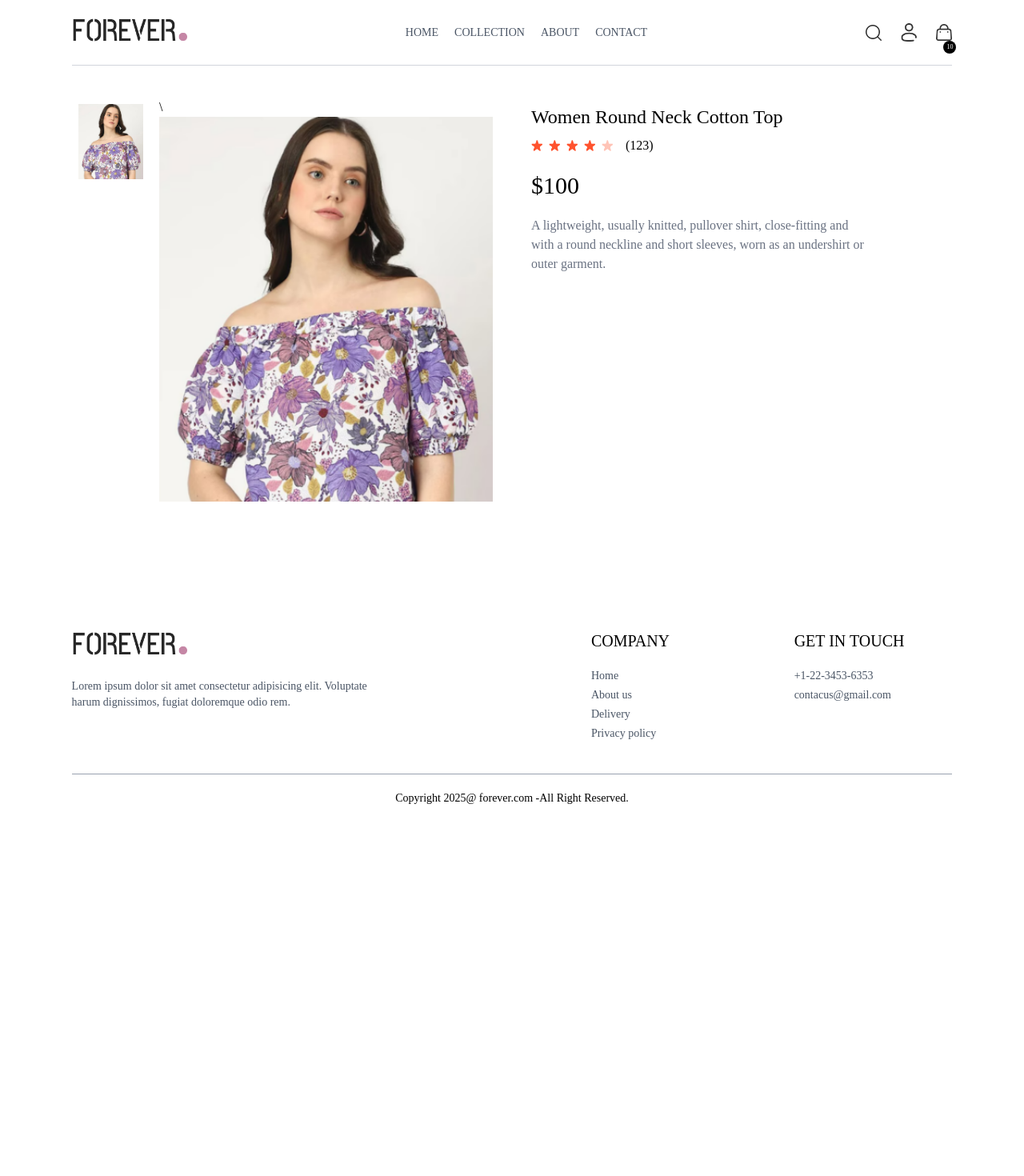
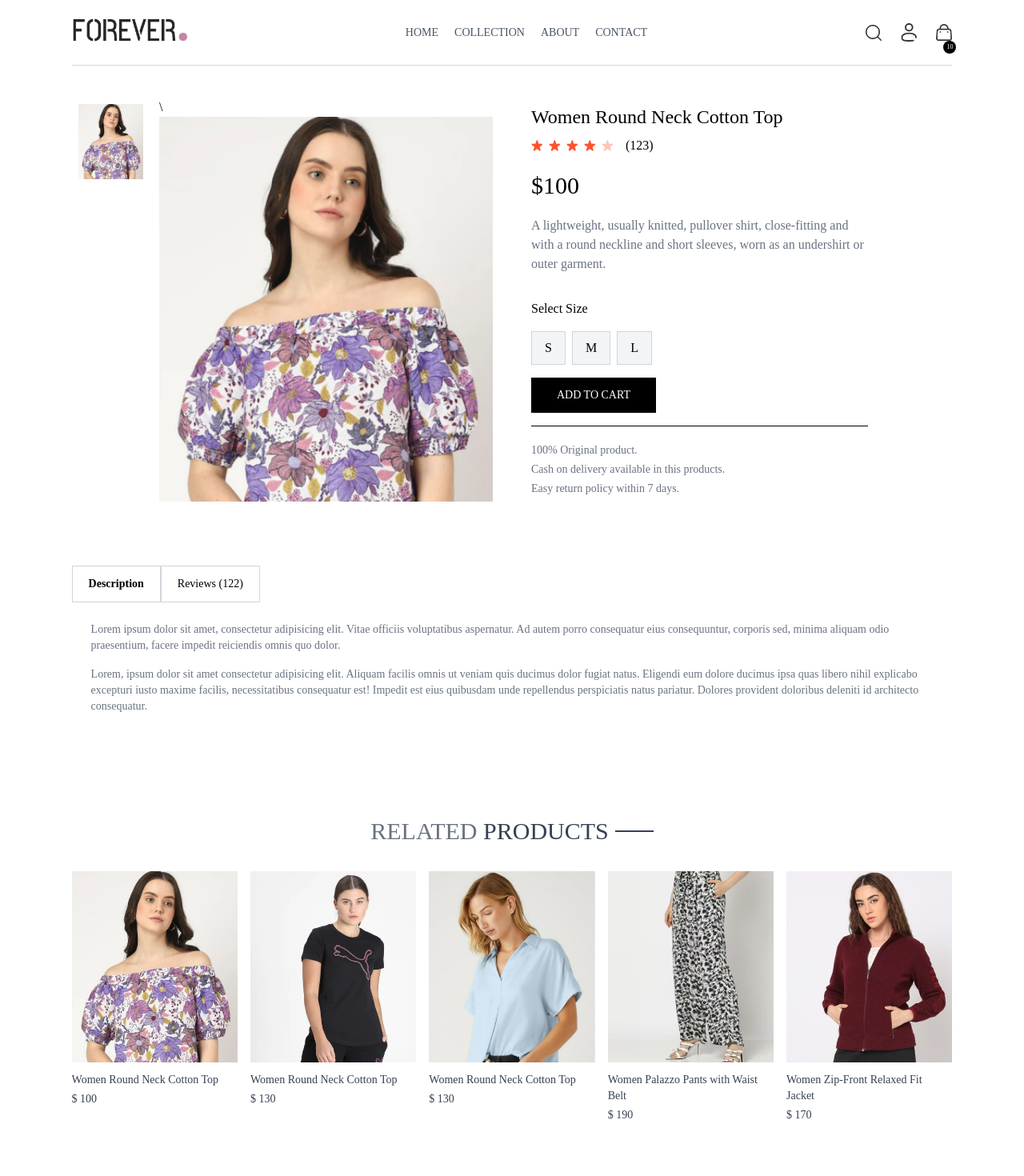
Before and after one commit to Salmaan-faris/Ecommerce_App, a React (Vite) app in the folder frontend/: page /products/aaaaa in a window 1280 px wide. Shown: the top 1470 px of the page at 80% size. Before the commit the page ends 1028 px from the top, so only its background shows below. Built offline with nearby package versions, Linux system fonts and the light colour scheme; a web font is replaced by a local one.

Commit message:
product page completed

```diff
--- /dev/null
+++ b/frontend/src/component/RelatedItems.jsx
@@ -0,0 +1,41 @@
+import React, { useContext, useEffect, useState } from 'react'
+import { Shopcontext } from '../context/ShopContext'
+import Title from './Title';
+import Productitems from './Productitems';
+
+const RelatedItems = ({category,subcategory}) => {
+
+    const {products} = useContext(Shopcontext);
+    const [related,setRelated] = useState([])
+    useEffect(()=>{
+
+        if (products.length > 0) {
+            let productCopy = products.slice()
+
+            productCopy = productCopy.filter((item)=>(category=== item.category))
+            productCopy = productCopy.filter((item)=> subcategory=== item.subcategory)
+
+            setRelated(productCopy.slice(0,5))
+            console.log(productCopy.slice(0,6));
+
+        }
+
+    },[products])
+  return (
+    <div className='mt-24'>
+        <div className='text-center text-3xl py-2'>
+            <Title text1={"RELATED"} text2={"PRODUCTS"} />
+        </div>
+        <div className="grid grid-cols-2 sm:grid-cols-3 md:grid-cols-4 lg:grid-cols-5 gap-4 gap-y-6  ">
+            {
+                related.map((item,index)=>(
+                    <Productitems key={index} id={item._id} name={item.name} image={item.image} price={item.price} />
+                ))
+            }
+        </div>
+
+    </div>
+  )
+}
+
+export default RelatedItems
--- a/frontend/src/pages/Product.jsx
+++ b/frontend/src/pages/Product.jsx
@@ -2,6 +2,7 @@ import React, { useContext, useEffect, useState } from 'react'
 import { useParams } from 'react-router-dom'
 import { Shopcontext } from '../context/ShopContext'
 import { assets } from '../assets/assets'
+import RelatedItems from '../component/RelatedItems'
 
 function Product() {
 
@@ -9,6 +10,7 @@ function Product() {
   const [productData, setProductData] = useState(false)
   const {products,currency}=useContext(Shopcontext)
   const [imageData,setImageData] = useState('')
+  const [size,setSize] = useState('')
 
   const fetchProductData = async ()=>{
      products.map ((item )=> {
@@ -16,8 +18,6 @@ function Product() {
         setProductData(item)
         setImageData(item.image[0])
         console.log(item);
-
-
 
         return null;
 
@@ -60,9 +60,41 @@ function Product() {
            </div>
            <p className="font-medium mt-5 text-3xl">{currency}{productData.price}</p>
            <p className='text-gray-500 mt-5 md:w-4/5 '>{productData.description}</p>
+           <div className="flex gap-4 mt-8 flex-col">
+            <p>Select Size</p>
+            <div className="gap-2 flex">
+              {productData.sizes.map((item,index)=>(
+                <button onClick={()=>(setSize(item))} className={`border py-2 px-4 bg-gray-100 ${item===size ? 'border-black' : 'border-gray-300 '} `} key={index}>{item}</button>
+              ))}
+            </div>
+           </div>
+           <button className="mt-4 py-3 px-8 bg-black text-white text-sm active:bg-gray-700 ">ADD TO CART</button>
+           <hr className='mt-4  sm:w-4/5' />
+           <div className='flex flex-col mt-5 text-sm text-gray-500 gap-1'>
+            <p>100% Original product.</p>
+            <p>Cash on delivery available in this products.</p>
+            <p>Easy return policy within 7 days.</p>
+           </div>
+
+
         </div>
+
       </div>
+      {/* ---------x-----discription and review section--------- */}
+      <div className='mt-20'>
+        <div className='flex'>
+          <b className='py-3 px-5 text-sm border border-gray-300'>Description </b>
+          <p className='py-3 px-5 text-sm border border-gray-300'> Reviews (122)</p>
+        </div>
+        <div className="flex flex-col gap-4 py-6 px-6 text-sm text-gray-500">
+           <p>Lorem ipsum dolor sit amet, consectetur adipisicing elit. Vitae officiis voluptatibus aspernatur. Ad autem porro consequatur eius consequuntur, corporis sed, minima aliquam odio praesentium, facere impedit reiciendis omnis quo dolor.</p>
+           <p>Lorem, ipsum dolor sit amet consectetur adipisicing elit. Aliquam facilis omnis ut veniam quis ducimus dolor fugiat natus. Eligendi eum dolore ducimus ipsa quas libero nihil explicabo excepturi iusto maxime facilis, necessitatibus consequatur est! Impedit est eius quibusdam unde repellendus perspiciatis natus pariatur. Dolores provident doloribus deleniti id architecto consequatur.</p>
+           </div>
+      </div>
+      {/* display related items */}
+      <RelatedItems category={productData.category} subcategory={productData.subcategory} />
     </div>
+
   ) : <div className="opacity-0"></div>
 }
 
```
